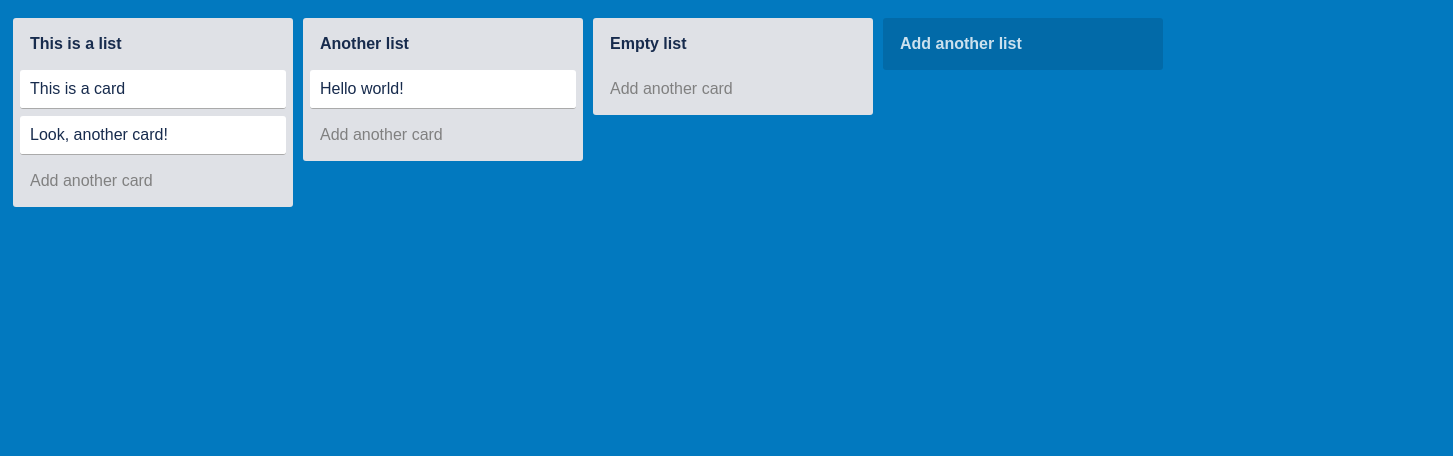
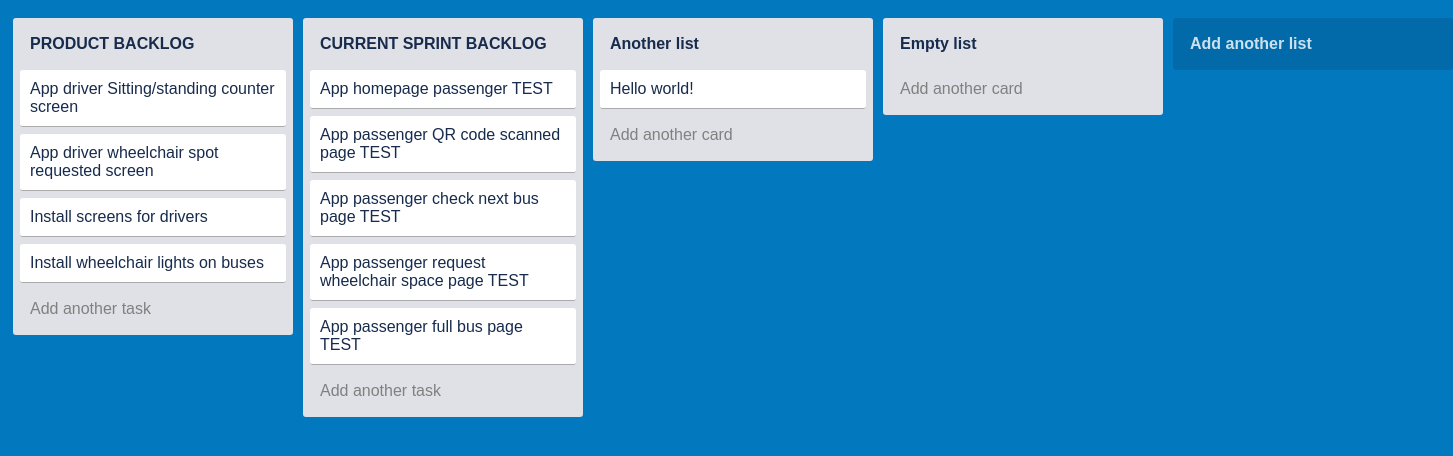
Before and after one commit to xochitl-b/csp-ps_ca3, a plain HTML site: page index.html in a window 1280 px wide. Shown: the whole page, 1453 px wide, since content can reach past the window. Drawn offline with nearby package versions, Linux system fonts and the light colour scheme.

Commit message:
Testing lists and populating

```diff
--- a/index.html
+++ b/index.html
@@ -2,7 +2,7 @@
 <html lang="en" >
 <head>
   <meta charset="UTF-8">
-  <title>CodePen - Trello Clone</title>
+  <title>Dublin Bus Kanban</title>
   <link rel="stylesheet" href="./style.css">
 
 </head>
@@ -10,13 +10,27 @@
 <!-- partial:index.partial.html -->
 <div id="main">
   <div class="list">
-    <div class="title removable editable">This is a list</div>
+    <div class="title removable editable">PRODUCT BACKLOG</div>
     <div class="content">
-      <div class="card removable editable">This is a card</div>
-      <div class="card removable editable" style="">Look, another card!</div>
+      <div class="card removable editable">App driver Sitting/standing counter screen</div>
+      <div class="card removable editable" style="">App driver wheelchair spot requested screen</div>
+      <div class="card removable editable" style="">Install screens for drivers</div>
+      <div class="card removable editable" style="">Install wheelchair lights on buses</div>
     </div>
-    <div class="add-card editable">Add another card</div>
+    <div class="add-card editable">Add another task</div>
   </div>
+  <div class="list">
+    <div class="title removable editable">CURRENT SPRINT BACKLOG</div>
+    <div class="content">
+      <div class="card removable editable">App homepage passenger TEST</div>
+      <div class="card removable editable" style="">App passenger QR code scanned page TEST</div>
+      <div class="card removable editable" style="">App passenger check next bus page TEST</div>
+      <div class="card removable editable" style="">App passenger request wheelchair space page TEST</div>
+      <div class="card removable editable" style="">App passenger full bus page TEST</div>
+    </div>
+    <div class="add-card editable">Add another task</div>
+  </div>
+
   <div class="list">
     <div class="title removable editable">Another list</div>
     <div class="content">
```
